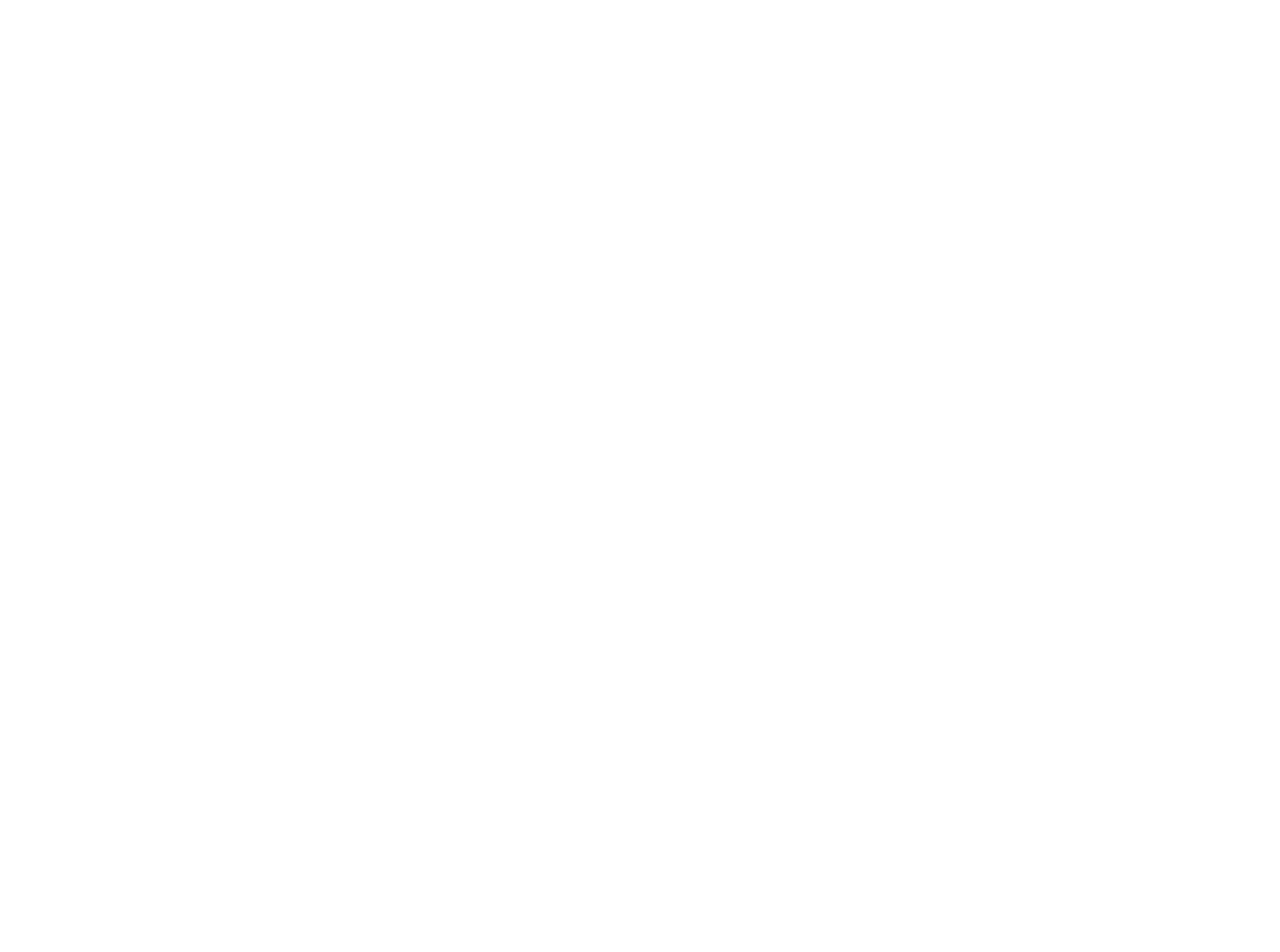
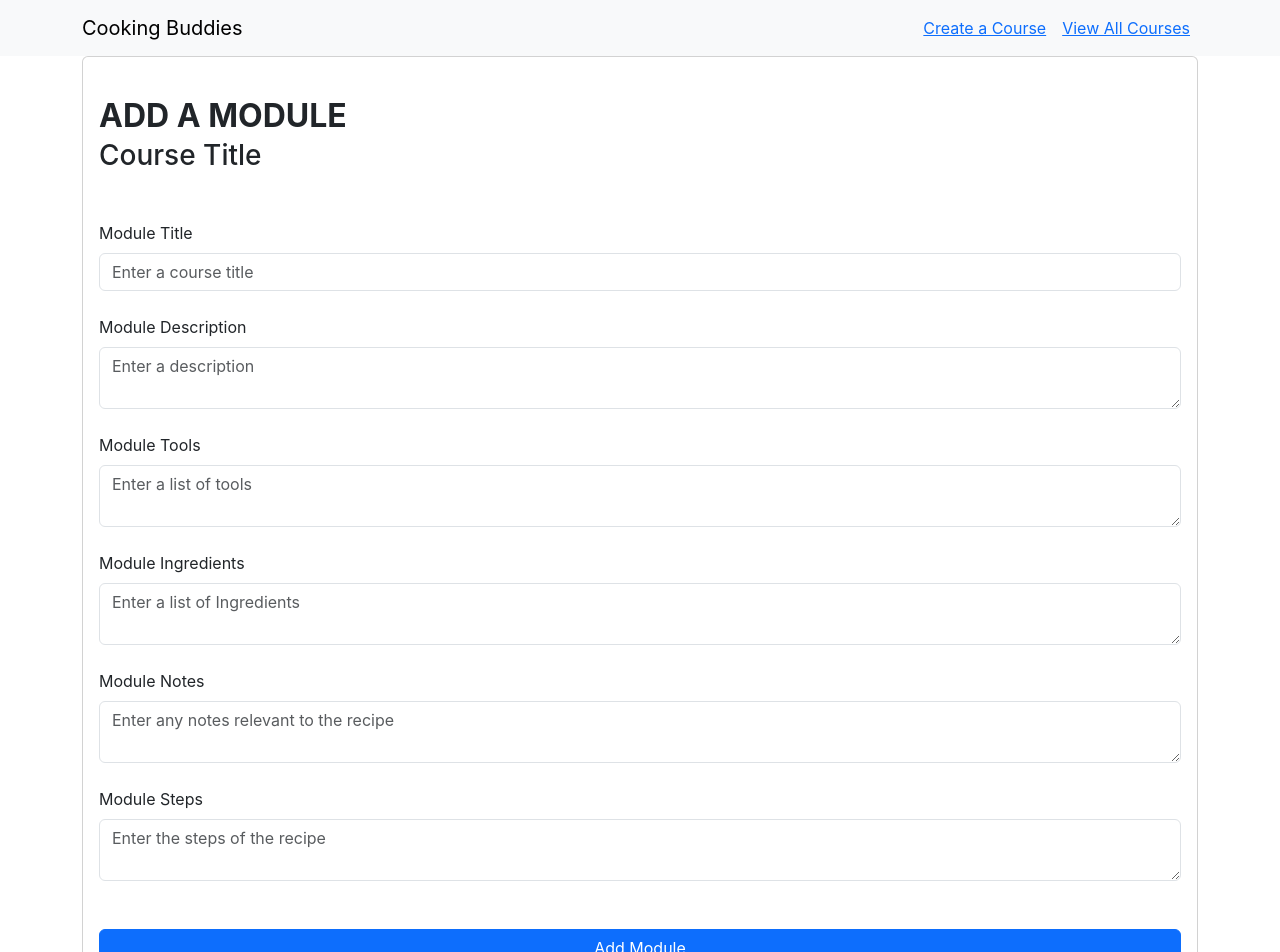
Before and after one commit to Moerfiane/liftoff-sprinkles-ui, a React (Vite) app: page /courses/modules/create in a window 1280 px wide. Before the commit this address had no page. Shown: the top 952 px of the page. Before the commit the page ends 800 px from the top, so only its background shows below. Built offline with nearby package versions, Linux system fonts and the light colour scheme.

Commit message:
Separate out CreateModuleForm

```diff
--- a/src/App.jsx
+++ b/src/App.jsx
@@ -9,6 +9,7 @@ import 'bootstrap/dist/css/bootstrap.min.css';
 import LogIn from './components/LogIn';
 import Register from './components/Register';
 import CreateCourse from './components/CreateCourseForm';
+import CreateModule from './components/CreateModuleForm';
 import ViewCourses from './components/ViewAllCourses';
 
 //Done: Build CourseCard component
@@ -33,6 +34,7 @@ function App() {
         <Route path="/login" element={<LogIn />} />
         <Route path="/register" element={<Register />} />
         <Route path="/courses/create" element={<CreateCourse />} />
+        <Route path="/courses/modules/create" element={<CreateModule />} />
         <Route path="/courses" element={<ViewCourses />} />
         <Route path="/" element={<LogIn />} />
       </Routes>
--- a/src/components/CreateCourseForm.jsx
+++ b/src/components/CreateCourseForm.jsx
@@ -5,71 +5,23 @@ import { sendData } from '../utilities/sendData';
 import { Link, useNavigate } from 'react-router-dom';
 import axios from "axios";
 
+//PRIORITY
+//TODO: Format Module form to match backend data structures
+//TODO: Do not accept null course data
+//**TODO: If protected, add logic to make backend request to do authentication check
+//**TODO: Research react-router to see if you can have it do authentication check before loading /create
 
+//STRETCH
+//TODO: Add image select
 //TODO: Pre-populate tools / ingredients similar to skills in techjobspersistent
 //TODO: auto-populate tags box -- look up this code
 //TODO: "Add step" button similar to add module -- do this for tools and ingredients too?
-//TODO: Add image select
-//TODO: Do not accept null course data
-//TODO: If protected, add logic to make backend request to do authentication check
-//TODO: Research react-router to see if you can have it do authentication check before loading /create
+
+//DONE
 //Done: Add handle submit
 //Done: Hook up to backend
 //Done: Make match Sukanya's
 //Done: If next button is clicked append new module
-
-let mainCourseId;
-
-const ModuleForm = ({handleChange, handleClick}) => {
-    return (
-        <>
-            <h2 className="fw-bold mb-1 text-uppercase">Add a Module</h2>
-            <h3 className="mb-5">Course Title</h3>
-            <Form.Group className="mb-1 mt-4" controlId="formCourseTitle">
-                <Form.Label className="text-center">
-                    Module Title
-                </Form.Label>
-                <Form.Control type="text" placeholder="Enter a course title" />
-            </Form.Group>
-            <Form.Group className="mb-1 mt-4" controlId="formModuleDescription">
-                <Form.Label className="text-center">
-                    Module Description
-                </Form.Label>
-                <Form.Control as="textarea" placeholder="Enter a description" onChange={(e) => handleChange(e, "module")}></Form.Control>
-            </Form.Group>
-            <Form.Group className="mb-1 mt-4" controlId="formModuleTools">
-                <Form.Label className="text-center">
-                    Module Tools
-                </Form.Label>
-                <Form.Control as="textarea" placeholder="Enter a list of tools" onChange={(e) => handleChange(e, "module")}></Form.Control>
-            </Form.Group>
-            <Form.Group className="mb-1 mt-4" controlId="formModuleIngredients">
-                <Form.Label className="text-center">
-                    Module Ingredients
-                </Form.Label>
-                <Form.Control as="textarea" placeholder="Enter a list of Ingredients" onChange={(e) => handleChange(e, "module")}></Form.Control>
-            </Form.Group>
-            <Form.Group className="mb-1 mt-4" controlId="formModuleNotes">
-                <Form.Label className="text-center">
-                    Module Notes
-                </Form.Label>
-                <Form.Control as="textarea" placeholder="Enter any notes relevant to the recipe" onChange={(e) => handleChange(e, "module")}></Form.Control>
-            </Form.Group>
-            <Form.Group className="mb-1 mt-4" controlId="formModuleSteps">
-                <Form.Label className="text-center">
-                    Module Steps
-                </Form.Label>
-                <Form.Control as="textarea" placeholder="Enter the steps of the recipe" onChange={(e) => handleChange(e, "module")}></Form.Control>
-            </Form.Group>
-            <div className="d-grid mt-5">
-                <Button variant="primary" type="submit" name="addModule" onClick={(e) => handleClick(e, "module")}>
-                    Add Module
-                </Button>
-            </div>
-        </>
-    )
-}
-
 
 export default function CreateCourse() {
 
@@ -79,81 +31,22 @@ export default function CreateCourse() {
         courseDifficulty:''
     });
 
-    const [moduleData, setModuleData] = useState({
-        moduleTitle:'',
-        moduleDescription:'',
-        moduleDifficulty:''
-    });
+    const navigate = useNavigate();
 
-    const navigate = useNavigate();
-    //triggers display of new module form after course is submitted
-    const [showModuleForm, setShowModuleForm] = useState(false);
-    const handleChange = (e, formType) => {
+    const handleChange = (e) => {
         const { name, value } = e.target;
-
-        //TODO: DRY this code
-        if (formType = "course") {
-            setCourseData((prevData) => ({
-                ...prevData,
-                [name]: value,
-              }));
-        } else {
-            setModuleData((prevData) => ({
-                ...prevData,
-                [name]: value,
-              }));
-        }
+        setCourseData((prevData) => ({
+            ...prevData,
+            [name]: value,
+        }));
       };
 
       //TODO: DRY this code
-    const handleClick = async (e, formType) => {
+    const handleClick = async (e) => {
         e.preventDefault();
-
-    //TODO: set courseId to the object storing the relationships, wholeCourseId
-    //Done: figure out submission
-        if (e.target.name == "courseForm" || e.target.name == "addModule") {
-            setShowModuleForm(true);
-        } else {
-            navigate("/courses");
+        let response = await sendData('/courses/create', 'POST', {'Content-Type': 'application/json'}, courseData);
+        navigate("/courses/modules/create", {state: response.courseId});
         }
-        handleSubmit(e, formType);
-    };
-
-    //TODO: DRY this code even further
-    const handleSubmit = async (e, formType) => {
-    /*
-        ONCLICK LOGIC
-        When a user click's the NEXT button on course, it should:
-            1) DONE: setShowModule to true
-            2) DONE: courseData to the backend
-            3) DONE: set courseId to what's returned from data response
-        When a user clicks the ADD MODULE button on module, it should:
-            1) DONE: setShowModule to true
-            2) DONE: send moduleData to the backend
-        When a user clicks the DONE button on moudle, it should:
-            1) DONE:  navigate to /courses
-            2) DONE: send moduleData to the backend
-    */
-        let path;
-        const method = 'POST';
-        const headers = {'Content-Type': 'application/json'};
-        let body;
-
-        if (formType = "course") {
-            path = "/courses/create";
-            body = courseData;
-            let response = await sendData(path, method, headers, body);
-            mainCourseId = response.courseId;
-        } else if (formType="module") {
-            path = "/courses/modules/create";
-            body = moduleData;
-            sendData(path, method, headers, body);
-        }
-
-
-    }
-
-
 
 
   return (
@@ -165,10 +58,7 @@ export default function CreateCourse() {
                     <Card>
                         <Card.Body>
                         <div className="mb-3 mt-4">
-                        {showModuleForm ? (
-                            <ModuleForm handleChange={handleChange} handleClick={handleClick} />
-                        ) : (
-                            <CourseForm handleChange={handleChange} handleClick={handleClick} />)}
+                            <CourseForm handleChange={handleChange} handleClick={handleClick} />
                         </div>
                         </Card.Body>
                     </Card>
@@ -189,19 +79,19 @@ const CourseForm = ({handleChange, handleClick}) => {
                     <Form.Label className="text-center">
                         Course Title
                     </Form.Label>
-                    <Form.Control type="text" placeholder="Enter a course title" name="courseTitle" onChange={(e) => handleChange(e, "course")} />
+                    <Form.Control type="text" placeholder="Enter a course title" name="courseTitle" onChange={handleChange} />
                 </Form.Group>
                 <Form.Group className="mb-1 mt-4" controlId="formCourseDescription">
                     <Form.Label className="text-center">
                         Course Description
                     </Form.Label>
-                    <Form.Control as="textarea" placeholder="Enter a description" name="courseDescription" onChange={(e) => handleChange(e, "course")}></Form.Control>
+                    <Form.Control as="textarea" placeholder="Enter a description" name="courseDescription" onChange={handleChange}></Form.Control>
                 </Form.Group>
                 <Form.Group className="mb-3 mt-4" controlId="formCourseDifficulty">
                     <Form.Label className="text-center">
                         Course Difficulty
                     </Form.Label>
-                    <Form.Select name="courseDifficulty" onChange={(e) => handleChange(e, "course")}>
+                    <Form.Select name="courseDifficulty" onChange={handleChange}>
                         <option>Select a difficulty</option>
                         <option value="1">Beginner</option>
                         <option value="2">Intermediate</option>
@@ -209,7 +99,7 @@ const CourseForm = ({handleChange, handleClick}) => {
                     </Form.Select>
                 </Form.Group>
                 <div className="d-grid mt-5">
-                    <Button variant="primary" type="submit" name="courseForm" onClick={(e) => handleClick(e, "course")}>Next</Button>
+                    <Button variant="primary" type="submit" name="courseForm" onClick={handleClick}>Next</Button>
                 </div>
             </Form>
         </>
--- /dev/null
+++ b/src/components/CreateModuleForm.jsx
@@ -0,0 +1,116 @@
+import Navigation from './Navbar';
+import { Container, Row, Col, Card, Form, Button } from 'react-bootstrap';
+import { useState } from 'react';
+import { sendData } from '../utilities/sendData';
+import { Link, useNavigate, useLocation } from 'react-router-dom';
+import axios from "axios";
+
+const ModuleForm = ({handleChange, handleClick}) => {
+    return (
+        <>
+            <h2 className="fw-bold mb-1 text-uppercase">Add a Module</h2>
+            <h3 className="mb-5">Course Title</h3>
+            <Form.Group className="mb-1 mt-4" controlId="formCourseTitle">
+                <Form.Label className="text-center">
+                    Module Title
+                </Form.Label>
+                <Form.Control type="text" name="moduleTitle" placeholder="Enter a course title" />
+            </Form.Group>
+            <Form.Group className="mb-1 mt-4" controlId="formModuleDescription">
+                <Form.Label className="text-center">
+                    Module Description
+                </Form.Label>
+                <Form.Control as="textarea" name="moduleDescription" placeholder="Enter a description" onChange={handleChange}></Form.Control>
+            </Form.Group>
+            <Form.Group className="mb-1 mt-4" controlId="formModuleTools">
+                <Form.Label className="text-center">
+                    Module Tools
+                </Form.Label>
+                <Form.Control as="textarea" name="moduleTools" placeholder="Enter a list of tools" onChange={handleChange}></Form.Control>
+            </Form.Group>
+            <Form.Group className="mb-1 mt-4" controlId="formModuleIngredients">
+                <Form.Label className="text-center">
+                    Module Ingredients
+                </Form.Label>
+                <Form.Control as="textarea" name="moduleIngredients" placeholder="Enter a list of Ingredients" onChange={handleChange}></Form.Control>
+            </Form.Group>
+            <Form.Group className="mb-1 mt-4" controlId="formModuleNotes">
+                <Form.Label className="text-center">
+                    Module Notes
+                </Form.Label>
+                <Form.Control as="textarea" name="moduleNotes" placeholder="Enter any notes relevant to the recipe" onChange={handleChange}></Form.Control>
+            </Form.Group>
+            <Form.Group className="mb-1 mt-4" controlId="formModuleSteps">
+                <Form.Label className="text-center">
+                    Module Steps
+                </Form.Label>
+                <Form.Control as="textarea" name="moduleSteps" placeholder="Enter the steps of the recipe" onChange={handleChange}></Form.Control>
+            </Form.Group>
+            <div className="d-grid mt-5">
+                <Button variant="primary" type="submit" name="addModule" onClick={handleClick}>
+                    Add Module
+                </Button>
+            </div>
+        </>
+    )
+}
+
+
+export default function CreateModule() {
+    const location = useLocation();
+    const response = location.state;
+    const [moduleData, setModuleData] = useState({
+        courseId: response,
+        moduleTitle:'',
+        moduleDescription:'',
+        moduleTools:'',
+        moduleIngredients:'',
+        moduleNotes:'',
+        moduleSteps:'',
+    });
+
+    const navigate = useNavigate();
+
+    const handleChange = (e) => {
+        const { name, value } = e.target;
+        setModuleData((prevData) => ({
+            ...prevData,
+            [name]: value,
+        }));
+      };
+
+    const handleClick = async (e) => {
+        e.preventDefault();
+
+        if (e.target.name == "addModule") {
+            navigate("/courses/modules/create");
+        } else {
+            navigate("/courses");
+        }
+
+        console.log(moduleData);
+
+        // sendData('/courses/modules/create', 'POST', {'Content-Type': 'application/json'}, moduleData);
+    };
+
+
+
+  return (
+    <>
+        <Navigation />
+        <Container>
+            <Row className="vh-100 d-flex justify-content-center align-items-center">
+                <Col xs={6} md={8} lg={12}>
+                    <Card>
+                        <Card.Body>
+                        <div className="mb-3 mt-4">
+                            <ModuleForm handleChange={handleChange} handleClick={handleClick} />
+                        </div>
+                        </Card.Body>
+                    </Card>
+                </Col>
+            </Row>
+        </Container>
+    </>
+  );
+}
```
